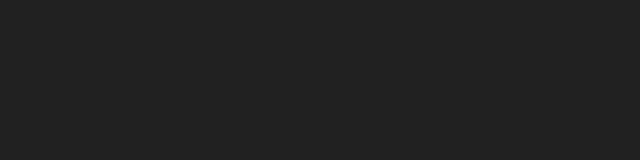
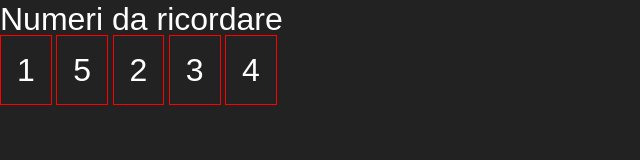
Before and after one commit to Fianda0/js-simon, a plain HTML site: page index.html in a window 1280 px wide. Shown: the whole page, without its empty margins (0-640 px from the left). Drawn offline with nearby package versions, Linux system fonts and the light colour scheme.

Commit message:
Milestone 1 - inserisco numeri in pagina

```diff
--- a/index.html
+++ b/index.html
@@ -15,23 +15,8 @@
 
 <body>
 
-    <!-- Inizio Header -->
-    <header>
-
-    </header>
-    <!-- Fine header -->
-
-    <!-- Inizio main -->
-    <main>
-
-    </main>
-    <!-- Fine main -->
-
-    <!-- Inizio footer -->
-    <footer>
-
-    </footer>
-    <!-- Fine footer -->
+    <h2>Numeri da ricordare</h2>
+    <p id="numeri-casuali"></p>
 
     <script src="./main.js"></script>
 </body>
--- a/main.js
+++ b/main.js
@@ -8,7 +8,11 @@ while (numbCasual.length < 5) {
         numbCasual.push(x)
     }
 }
-console.log(numbCasual)
+
+//Creo un ciclo per inserire i numeri in pagina
+for (let i = 0; i < 5; i++) {
+    document.getElementById('numeri-casuali').innerHTML += `<span>${numbCasual[i]}</span > `
+}
 
 ///////////////////////////////////////////////////////////////////////////////////////////////////////////////////////////////////
 
--- a/style.css
+++ b/style.css
@@ -9,3 +9,9 @@ body {
     color: white;
     font-family: sans-serif;
 }
+
+p span {
+    padding: 1rem;
+    font-size: 2rem;
+    border: 1px solid red;
+}
```
